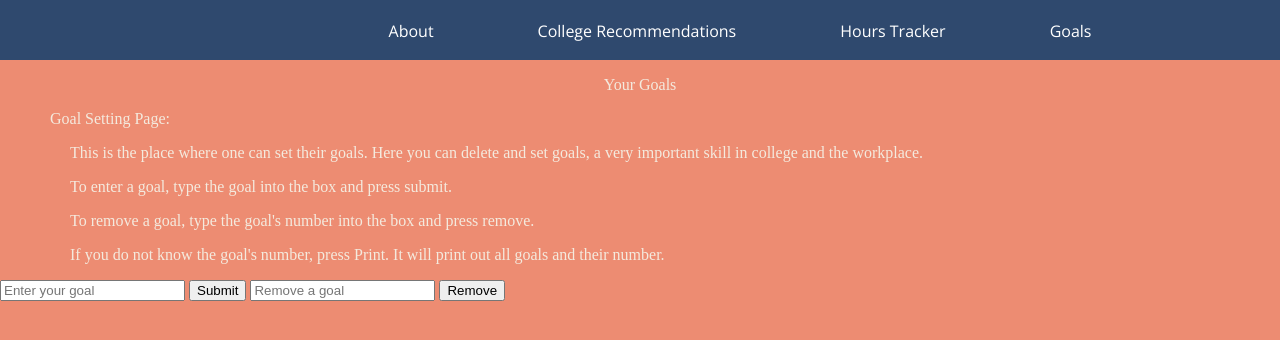
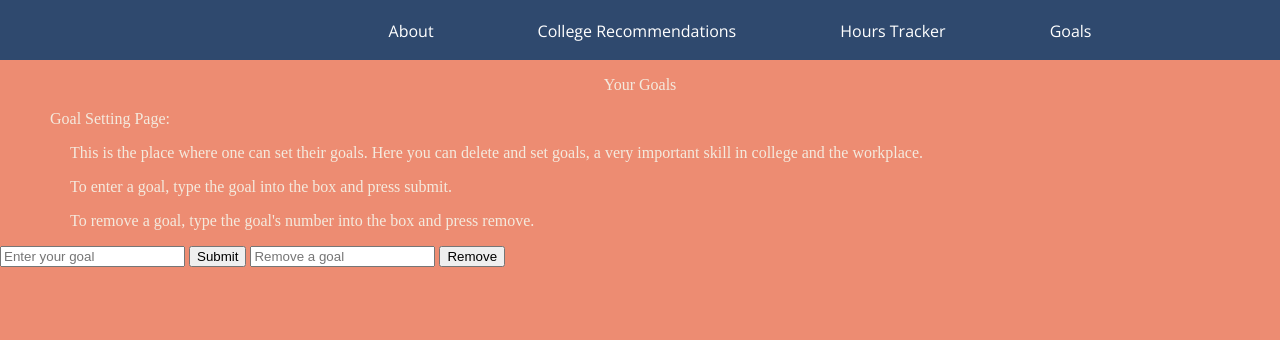
Before and after one commit to ricky02/Volunteer-Goal-Keeping, a plain HTML site: page goals.html in a window 1280 px wide. Shown: the top 340 px of the page. Drawn offline with nearby package versions, Linux system fonts and the light colour scheme.

Commit message:
Update goals.html

```diff
--- a/goals.html
+++ b/goals.html
@@ -31,7 +31,6 @@
             <p>
             To remove a goal, type the goal's number into the box and press remove.
             </p>
-            <p> If you do not know the goal's number, press Print. It will print out all goals and their number.</p>
         </div>
 
     <input id="userInputGoals" type="text" placeholder="Enter your goal" >
```
